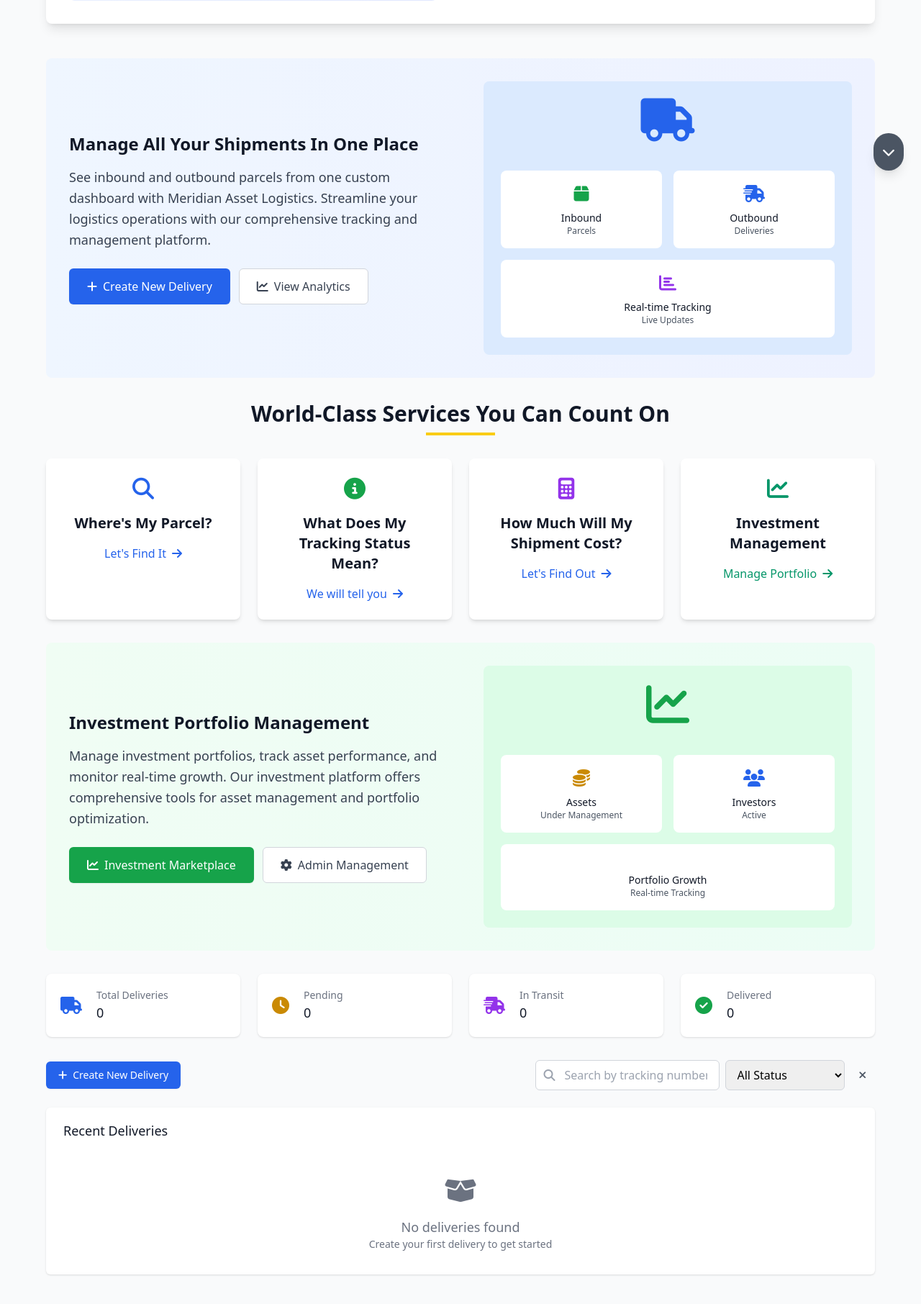
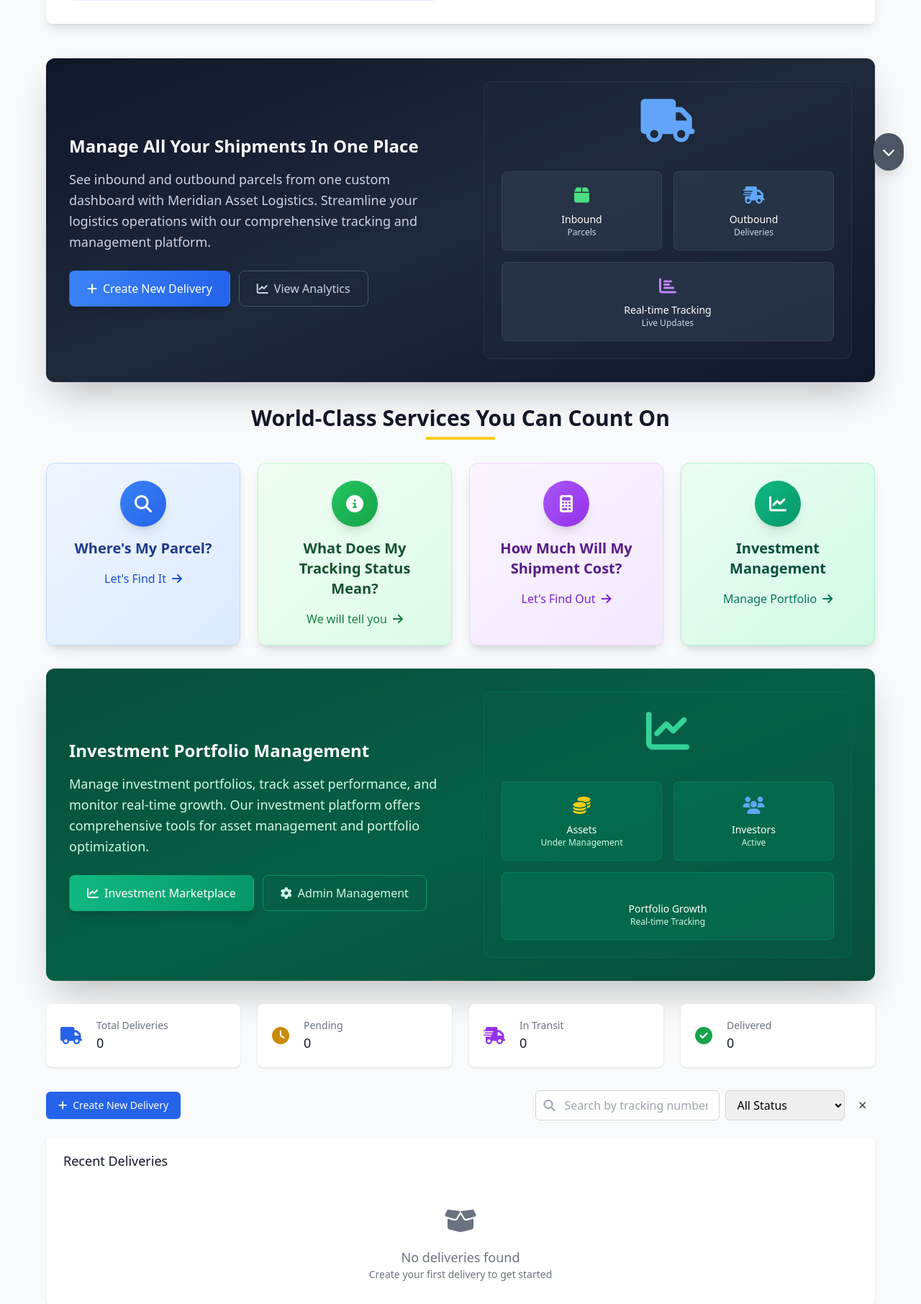
Before and after one commit to GideonA-HUB/Basic_Tracking_Delivery_System, a Django app: page /dashboard/ in a window 1280 px wide. Shown: the part 539-2351 px from the top of the page at 72% size. Run offline with Django 4.2, Linux system fonts and the light colour scheme; the visitor is signed in with stand-in values (Sample User, id 1); data that the repository does not hold is empty; some libraries are stand-ins or nearby versions.

Commit message:
Enhance customer care dashboard visual design - Improve text visibility with dark theme sections, better contrast, and modern card designs for better readability

```diff
--- a/templates/tracking/dashboard.html
+++ b/templates/tracking/dashboard.html
@@ -48,43 +48,43 @@
     </div>
 
     <!-- Marketing Section -->
-    <div class="mb-8 bg-gradient-to-r from-blue-50 to-indigo-50 dark:from-gray-800 dark:to-gray-700 rounded-lg overflow-hidden">
+    <div class="mb-8 bg-gradient-to-br from-slate-900 via-slate-800 to-slate-900 rounded-xl overflow-hidden shadow-2xl">
         <div class="flex flex-col lg:flex-row items-center">
             <div class="lg:w-1/2 p-8">
-                <h2 class="text-2xl font-bold text-gray-900 dark:text-white mb-4">Manage All Your Shipments In One Place</h2>
-                <p class="text-gray-700 dark:text-gray-300 text-lg leading-relaxed mb-6">
+                <h2 class="text-2xl font-bold text-white mb-4">Manage All Your Shipments In One Place</h2>
+                <p class="text-slate-300 text-lg leading-relaxed mb-6">
                     See inbound and outbound parcels from one custom dashboard with Meridian Asset Logistics.
                     Streamline your logistics operations with our comprehensive tracking and management platform.
                 </p>
                 <div class="flex flex-col sm:flex-row gap-3">
-                    <a href="{% url 'frontend:create_delivery' %}" class="inline-flex items-center px-6 py-3 border border-transparent text-base font-medium rounded-md shadow-sm text-white bg-blue-600 hover:bg-blue-700 focus:outline-none focus:ring-2 focus:ring-offset-2 focus:ring-blue-500">
+                    <a href="{% url 'frontend:create_delivery' %}" class="inline-flex items-center px-6 py-3 border border-transparent text-base font-medium rounded-lg shadow-lg text-white bg-gradient-to-r from-blue-500 to-blue-600 hover:from-blue-600 hover:to-blue-700 focus:outline-none focus:ring-2 focus:ring-offset-2 focus:ring-blue-500 transition-all duration-200">
                         <i class="fas fa-plus mr-2"></i> Create New Delivery
                     </a>
-                    <a href="#" class="inline-flex items-center px-6 py-3 border border-gray-300 dark:border-gray-600 text-base font-medium rounded-md text-gray-700 dark:text-gray-300 bg-white dark:bg-gray-700 hover:bg-gray-50 dark:hover:bg-gray-600 focus:outline-none focus:ring-2 focus:ring-offset-2 focus:ring-blue-500">
+                    <a href="#" class="inline-flex items-center px-6 py-3 border border-slate-600 text-base font-medium rounded-lg text-slate-300 bg-slate-800/50 hover:bg-slate-700/50 focus:outline-none focus:ring-2 focus:ring-offset-2 focus:ring-blue-500 transition-all duration-200 backdrop-blur-sm">
                         <i class="fas fa-chart-line mr-2"></i> View Analytics
                     </a>
                 </div>
             </div>
             <div class="lg:w-1/2 p-8">
                 <div class="relative">
-                    <div class="bg-blue-100 dark:bg-blue-900 rounded-lg p-6 text-center">
-                        <i class="fas fa-truck text-6xl text-blue-600 dark:text-blue-400 mb-4"></i>
+                    <div class="bg-slate-800/50 backdrop-blur-sm rounded-xl p-6 text-center border border-slate-700/50">
+                        <i class="fas fa-truck text-6xl text-blue-400 mb-4"></i>
                         <div class="grid grid-cols-2 gap-4 mt-6">
-                            <div class="bg-white dark:bg-gray-700 rounded-lg p-4">
-                                <i class="fas fa-box text-2xl text-green-600 dark:text-green-400 mb-2"></i>
-                                <p class="text-sm font-medium text-gray-900 dark:text-white">Inbound</p>
-                                <p class="text-xs text-gray-600 dark:text-gray-300">Parcels</p>
+                            <div class="bg-slate-700/50 rounded-lg p-4 border border-slate-600/50">
+                                <i class="fas fa-box text-2xl text-green-400 mb-2"></i>
+                                <p class="text-sm font-medium text-white">Inbound</p>
+                                <p class="text-xs text-slate-300">Parcels</p>
                             </div>
-                            <div class="bg-white dark:bg-gray-700 rounded-lg p-4">
-                                <i class="fas fa-shipping-fast text-2xl text-blue-600 dark:text-blue-400 mb-2"></i>
-                                <p class="text-sm font-medium text-gray-900 dark:text-white">Outbound</p>
-                                <p class="text-xs text-gray-600 dark:text-gray-300">Deliveries</p>
+                            <div class="bg-slate-700/50 rounded-lg p-4 border border-slate-600/50">
+                                <i class="fas fa-shipping-fast text-2xl text-blue-400 mb-2"></i>
+                                <p class="text-sm font-medium text-white">Outbound</p>
+                                <p class="text-xs text-slate-300">Deliveries</p>
                             </div>
                         </div>
-                        <div class="mt-4 bg-white dark:bg-gray-700 rounded-lg p-4">
-                            <i class="fas fa-chart-bar text-2xl text-purple-600 dark:text-purple-400 mb-2"></i>
-                            <p class="text-sm font-medium text-gray-900 dark:text-white">Real-time Tracking</p>
-                            <p class="text-xs text-gray-600 dark:text-gray-300">Live Updates</p>
+                        <div class="mt-4 bg-slate-700/50 rounded-lg p-4 border border-slate-600/50">
+                            <i class="fas fa-chart-bar text-2xl text-purple-400 mb-2"></i>
+                            <p class="text-sm font-medium text-white">Real-time Tracking</p>
+                            <p class="text-xs text-slate-300">Live Updates</p>
                         </div>
                     </div>
                 </div>
@@ -101,11 +101,13 @@
 
         <div class="grid grid-cols-1 md:grid-cols-2 lg:grid-cols-4 gap-6">
             <!-- Card 1: Where's My Parcel? -->
-            <div class="bg-white rounded-lg shadow-md hover:shadow-lg transition-shadow duration-300 p-6">
+            <div class="bg-gradient-to-br from-blue-50 to-blue-100 dark:from-blue-900 dark:to-blue-800 rounded-xl shadow-lg hover:shadow-xl transition-all duration-300 p-6 border border-blue-200 dark:border-blue-700 hover:scale-105">
                 <div class="text-center">
-                    <i class="fas fa-search text-3xl text-blue-600 mb-4"></i>
-                    <h3 class="text-xl font-bold text-gray-900 mb-4">Where's My Parcel?</h3>
-                    <a href="{% url 'frontend:where_is_my_parcel' %}" class="inline-flex items-center text-blue-600 hover:text-blue-800 font-medium">
+                    <div class="mx-auto w-16 h-16 bg-gradient-to-br from-blue-500 to-blue-600 rounded-full flex items-center justify-center mb-4 shadow-lg">
+                        <i class="fas fa-search text-2xl text-white"></i>
+                    </div>
+                    <h3 class="text-xl font-bold text-blue-900 dark:text-white mb-4">Where's My Parcel?</h3>
+                    <a href="{% url 'frontend:where_is_my_parcel' %}" class="inline-flex items-center text-blue-700 dark:text-blue-300 hover:text-blue-800 dark:hover:text-blue-200 font-medium transition-colors duration-200">
                         Let's Find It
                         <i class="fas fa-arrow-right ml-2"></i>
                     </a>
@@ -113,11 +115,13 @@
             </div>
 
             <!-- Card 2: What Does My Tracking Status Mean? -->
-            <div class="bg-white rounded-lg shadow-md hover:shadow-lg transition-shadow duration-300 p-6">
+            <div class="bg-gradient-to-br from-green-50 to-green-100 dark:from-green-900 dark:to-green-800 rounded-xl shadow-lg hover:shadow-xl transition-all duration-300 p-6 border border-green-200 dark:border-green-700 hover:scale-105">
                 <div class="text-center">
-                    <i class="fas fa-info-circle text-3xl text-green-600 mb-4"></i>
-                    <h3 class="text-xl font-bold text-gray-900 mb-4">What Does My Tracking Status Mean?</h3>
-                    <a href="{% url 'frontend:tracking_status_guide' %}" class="inline-flex items-center text-blue-600 hover:text-blue-800 font-medium">
+                    <div class="mx-auto w-16 h-16 bg-gradient-to-br from-green-500 to-green-600 rounded-full flex items-center justify-center mb-4 shadow-lg">
+                        <i class="fas fa-info-circle text-2xl text-white"></i>
+                    </div>
+                    <h3 class="text-xl font-bold text-green-900 dark:text-white mb-4">What Does My Tracking Status Mean?</h3>
+                    <a href="{% url 'frontend:tracking_status_guide' %}" class="inline-flex items-center text-green-700 dark:text-green-300 hover:text-green-800 dark:hover:text-green-200 font-medium transition-colors duration-200">
                         We will tell you
                         <i class="fas fa-arrow-right ml-2"></i>
                     </a>
@@ -125,11 +129,13 @@
             </div>
 
             <!-- Card 3: How Much Will My Shipment Cost? -->
-            <div class="bg-white rounded-lg shadow-md hover:shadow-lg transition-shadow duration-300 p-6">
+            <div class="bg-gradient-to-br from-purple-50 to-purple-100 dark:from-purple-900 dark:to-purple-800 rounded-xl shadow-lg hover:shadow-xl transition-all duration-300 p-6 border border-purple-200 dark:border-purple-700 hover:scale-105">
                 <div class="text-center">
-                    <i class="fas fa-calculator text-3xl text-purple-600 mb-4"></i>
-                    <h3 class="text-xl font-bold text-gray-900 mb-4">How Much Will My Shipment Cost?</h3>
-                    <a href="{% url 'frontend:calculate_cost' %}" class="inline-flex items-center text-blue-600 hover:text-blue-800 font-medium">
+                    <div class="mx-auto w-16 h-16 bg-gradient-to-br from-purple-500 to-purple-600 rounded-full flex items-center justify-center mb-4 shadow-lg">
+                        <i class="fas fa-calculator text-2xl text-white"></i>
+                    </div>
+                    <h3 class="text-xl font-bold text-purple-900 dark:text-white mb-4">How Much Will My Shipment Cost?</h3>
+                    <a href="{% url 'frontend:calculate_cost' %}" class="inline-flex items-center text-purple-700 dark:text-purple-300 hover:text-purple-800 dark:hover:text-purple-200 font-medium transition-colors duration-200">
                         Let's Find Out
                         <i class="fas fa-arrow-right ml-2"></i>
                     </a>
@@ -137,11 +143,13 @@
             </div>
 
             <!-- Card 4: Investment Management -->
-            <div class="bg-white rounded-lg shadow-md hover:shadow-lg transition-shadow duration-300 p-6">
+            <div class="bg-gradient-to-br from-emerald-50 to-emerald-100 dark:from-emerald-900 dark:to-emerald-800 rounded-xl shadow-lg hover:shadow-xl transition-all duration-300 p-6 border border-emerald-200 dark:border-emerald-700 hover:scale-105">
                 <div class="text-center">
-                    <i class="fas fa-chart-line text-3xl text-emerald-600 mb-4"></i>
-                    <h3 class="text-xl font-bold text-gray-900 mb-4">Investment Management</h3>
-                    <a href="{% url 'investments:investment-marketplace' %}" class="inline-flex items-center text-emerald-600 hover:text-emerald-800 font-medium">
+                    <div class="mx-auto w-16 h-16 bg-gradient-to-br from-emerald-500 to-emerald-600 rounded-full flex items-center justify-center mb-4 shadow-lg">
+                        <i class="fas fa-chart-line text-2xl text-white"></i>
+                    </div>
+                    <h3 class="text-xl font-bold text-emerald-900 dark:text-white mb-4">Investment Management</h3>
+                    <a href="{% url 'investments:investment-marketplace' %}" class="inline-flex items-center text-emerald-700 dark:text-emerald-300 hover:text-emerald-800 dark:hover:text-emerald-200 font-medium transition-colors duration-200">
                         Manage Portfolio
                         <i class="fas fa-arrow-right ml-2"></i>
                     </a>
@@ -151,43 +159,43 @@
     </div>
 
     <!-- Investment Management Section -->
-    <div class="mb-8 bg-gradient-to-r from-green-50 to-emerald-50 dark:from-gray-800 dark:to-gray-700 rounded-lg overflow-hidden">
+    <div class="mb-8 bg-gradient-to-br from-emerald-900 via-emerald-800 to-emerald-900 rounded-xl overflow-hidden shadow-2xl">
         <div class="flex flex-col lg:flex-row items-center">
             <div class="lg:w-1/2 p-8">
-                <h2 class="text-2xl font-bold text-gray-900 dark:text-white mb-4">Investment Portfolio Management</h2>
-                <p class="text-gray-700 dark:text-gray-300 text-lg leading-relaxed mb-6">
+                <h2 class="text-2xl font-bold text-white mb-4">Investment Portfolio Management</h2>
+                <p class="text-emerald-100 text-lg leading-relaxed mb-6">
                     Manage investment portfolios, track asset performance, and monitor real-time growth.
                     Our investment platform offers comprehensive tools for asset management and portfolio optimization.
                 </p>
                 <div class="flex flex-col sm:flex-row gap-3">
-                    <a href="{% url 'investments:investment-marketplace' %}" class="inline-flex items-center px-6 py-3 border border-transparent text-base font-medium rounded-md shadow-sm text-white bg-green-600 hover:bg-green-700 focus:outline-none focus:ring-2 focus:ring-offset-2 focus:ring-green-500">
+                    <a href="{% url 'investments:investment-marketplace' %}" class="inline-flex items-center px-6 py-3 border border-transparent text-base font-medium rounded-lg shadow-lg text-white bg-gradient-to-r from-emerald-500 to-emerald-600 hover:from-emerald-600 hover:to-emerald-700 focus:outline-none focus:ring-2 focus:ring-offset-2 focus:ring-emerald-500 transition-all duration-200">
                         <i class="fas fa-chart-line mr-2"></i> Investment Marketplace
                     </a>
-                    <a href="{% url 'investments:admin-investment-management' %}" class="inline-flex items-center px-6 py-3 border border-gray-300 dark:border-gray-600 text-base font-medium rounded-md text-gray-700 dark:text-gray-300 bg-white dark:bg-gray-700 hover:bg-gray-50 dark:hover:bg-gray-600 focus:outline-none focus:ring-2 focus:ring-offset-2 focus:ring-green-500">
+                    <a href="{% url 'investments:admin-investment-management' %}" class="inline-flex items-center px-6 py-3 border border-emerald-600 text-base font-medium rounded-lg text-emerald-100 bg-emerald-800/50 hover:bg-emerald-700/50 focus:outline-none focus:ring-2 focus:ring-offset-2 focus:ring-emerald-500 transition-all duration-200 backdrop-blur-sm">
                         <i class="fas fa-cog mr-2"></i> Admin Management
                     </a>
                 </div>
             </div>
             <div class="lg:w-1/2 p-8">
                 <div class="relative">
-                    <div class="bg-green-100 dark:bg-green-900 rounded-lg p-6 text-center">
-                        <i class="fas fa-chart-line text-6xl text-green-600 dark:text-green-400 mb-4"></i>
+                    <div class="bg-emerald-800/50 backdrop-blur-sm rounded-xl p-6 text-center border border-emerald-700/50">
+                        <i class="fas fa-chart-line text-6xl text-emerald-400 mb-4"></i>
                         <div class="grid grid-cols-2 gap-4 mt-6">
-                            <div class="bg-white dark:bg-gray-700 rounded-lg p-4">
-                                <i class="fas fa-coins text-2xl text-yellow-600 dark:text-yellow-400 mb-2"></i>
-                                <p class="text-sm font-medium text-gray-900 dark:text-white">Assets</p>
-                                <p class="text-xs text-gray-600 dark:text-gray-300">Under Management</p>
+                            <div class="bg-emerald-700/50 rounded-lg p-4 border border-emerald-600/50">
+                                <i class="fas fa-coins text-2xl text-yellow-400 mb-2"></i>
+                                <p class="text-sm font-medium text-white">Assets</p>
+                                <p class="text-xs text-emerald-100">Under Management</p>
                             </div>
-                            <div class="bg-white dark:bg-gray-700 rounded-lg p-4">
-                                <i class="fas fa-users text-2xl text-blue-600 dark:text-blue-400 mb-2"></i>
-                                <p class="text-sm font-medium text-gray-900 dark:text-white">Investors</p>
-                                <p class="text-xs text-gray-600 dark:text-gray-300">Active</p>
+                            <div class="bg-emerald-700/50 rounded-lg p-4 border border-emerald-600/50">
+                                <i class="fas fa-users text-2xl text-blue-400 mb-2"></i>
+                                <p class="text-sm font-medium text-white">Investors</p>
+                                <p class="text-xs text-emerald-100">Active</p>
                             </div>
                         </div>
-                        <div class="mt-4 bg-white dark:bg-gray-700 rounded-lg p-4">
-                            <i class="fas fa-trending-up text-2xl text-purple-600 dark:text-purple-400 mb-2"></i>
-                            <p class="text-sm font-medium text-gray-900 dark:text-white">Portfolio Growth</p>
-                            <p class="text-xs text-gray-600 dark:text-gray-300">Real-time Tracking</p>
+                        <div class="mt-4 bg-emerald-700/50 rounded-lg p-4 border border-emerald-600/50">
+                            <i class="fas fa-trending-up text-2xl text-purple-400 mb-2"></i>
+                            <p class="text-sm font-medium text-white">Portfolio Growth</p>
+                            <p class="text-xs text-emerald-100">Real-time Tracking</p>
                         </div>
                     </div>
                 </div>
```
